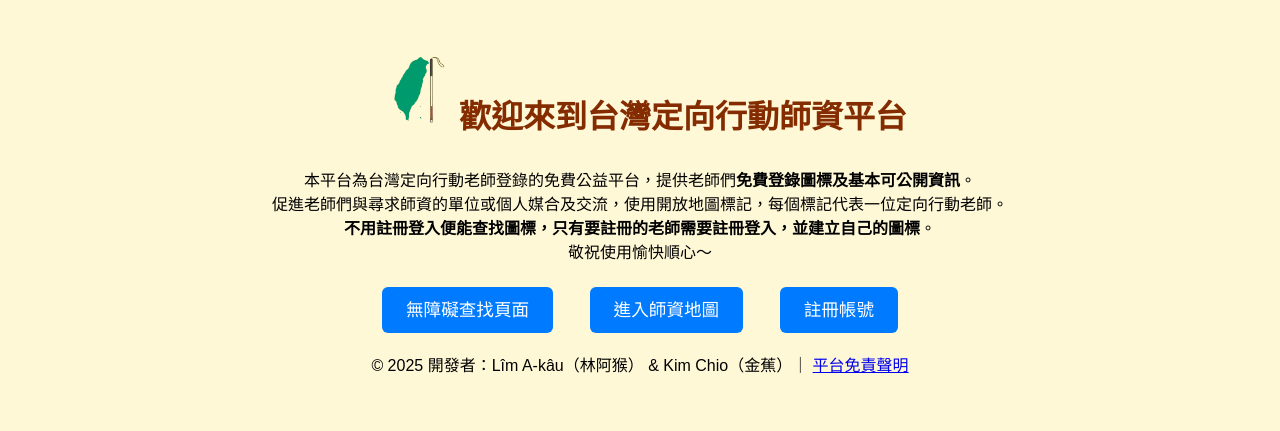
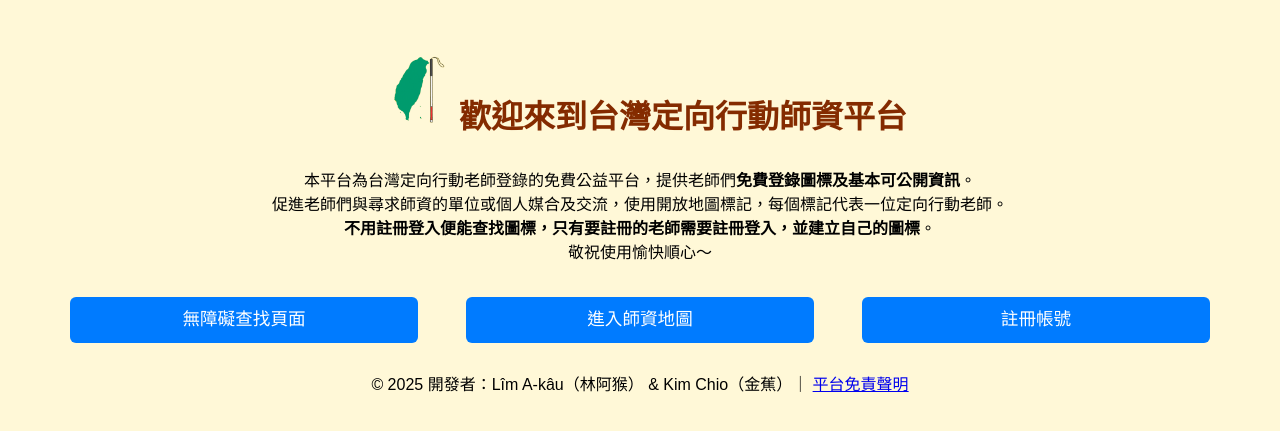
Before and after one commit to hunzan/omtw-map, a Flask app: page / in a window 1280 px wide. Shown: the top 431 px of the page. Run offline with Flask 3, Linux system fonts and the light colour scheme.

Commit message:
Update index.html

```diff
--- a/templates/index.html
+++ b/templates/index.html
@@ -15,6 +15,7 @@
     .logo {
       margin-bottom: 1rem;
     }
+
     .btn {
       margin: 1rem;
       padding: 0.8rem 1.5rem;
@@ -25,6 +26,18 @@
       font-size: 1.1rem;
       text-decoration: none;
     }
+    .button-container {
+      display: flex;
+      flex-wrap: wrap;
+      justify-content: center;
+      gap: 1rem;
+    }
+
+    .btn {
+      flex: 1 1 200px;
+      max-width: 300px;
+    }
+
     .btn:hover {
       background-color: #0056b3;
     }
@@ -45,13 +58,11 @@
     <strong>不用註冊登入便能查找圖標，只有要註冊的老師需要註冊登入，並建立自己的圖標</strong>。<br>
     敬祝使用愉快順心～
   </p>
-  <br>
-  <div>
-    <a class="btn" href="{{ url_for('accessible_search') }}">無障礙查找頁面</a>
-    <a class="btn" href="{{ url_for('map_page') }}">進入師資地圖</a>
-    <a class="btn" href="{{ url_for('register') }}">註冊帳號</a>
-  </div>
-   <br>
+    <div class="button-container">
+      <a class="btn" href="{{ url_for('accessible_search') }}">無障礙查找頁面</a>
+      <a class="btn" href="{{ url_for('map_page') }}">進入師資地圖</a>
+      <a class="btn" href="{{ url_for('register') }}">註冊帳號</a>
+    </div>
 <p>
   © 2025 開發者：Lîm A-kâu（林阿猴） & Kim Chio（金蕉）｜
   <a href="{{ url_for('disclaimer') }}" class="underline text-blue-600 hover:text-blue-800">平台免責聲明</a>
```
